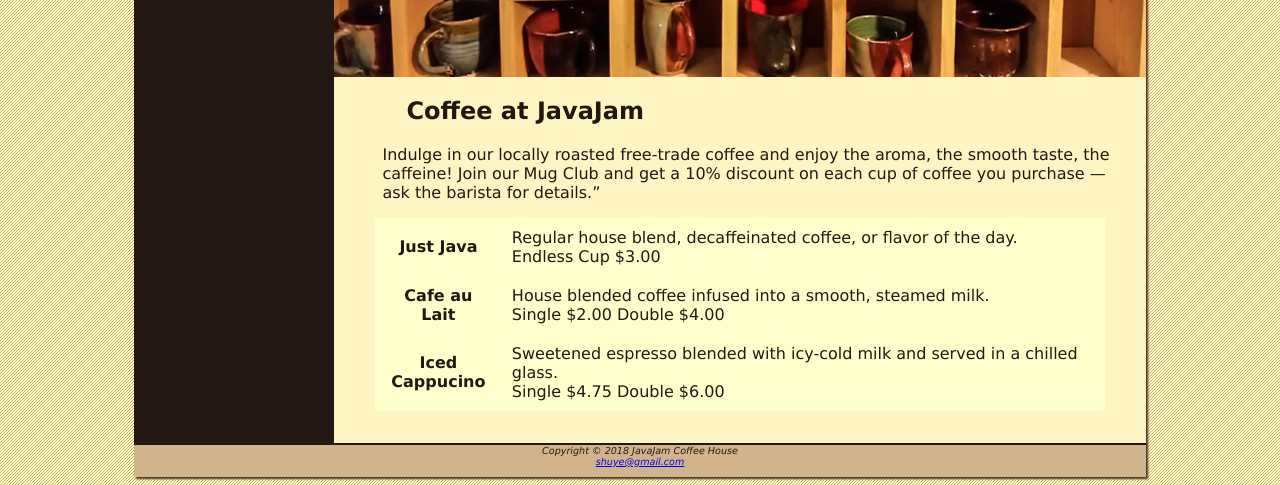
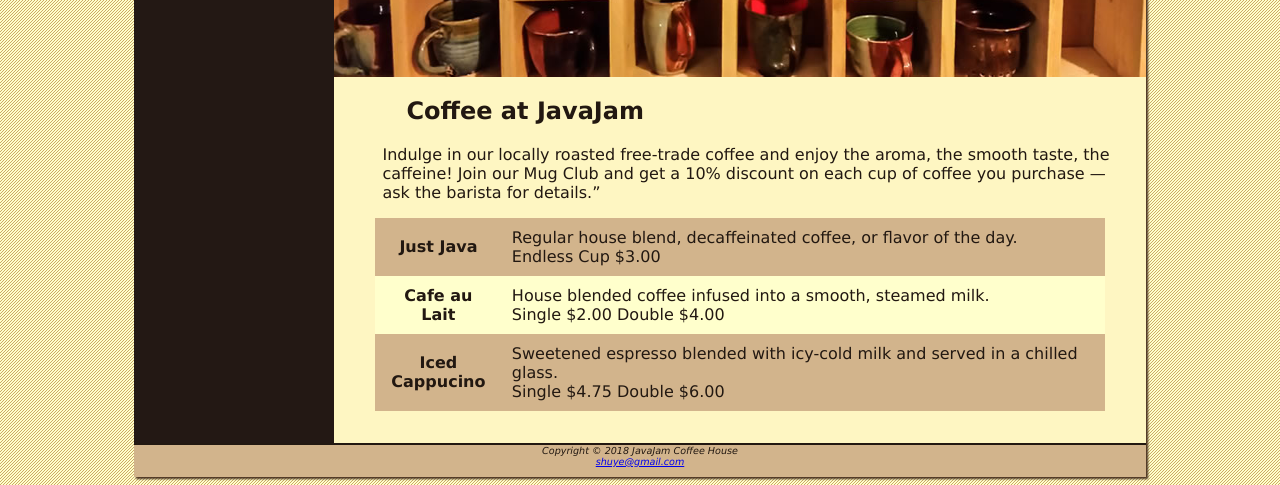
Before and after one commit to shuuye/shuuye.github.io, a plain HTML site: page menu.html in a window 1280 px wide. Shown: the part 355-840 px from the top of the page. Drawn offline with Linux system fonts and the light colour scheme.

Commit message:
Update javajam.css

```diff
--- a/javajam.css
+++ b/javajam.css
@@ -153,7 +153,7 @@ th{
     padding: 10px;
 }
 
-t   r:nth-of-type(odd){
+tr:nth-of-type(odd){
     background-color: #D2B48C;
 }
 
```
